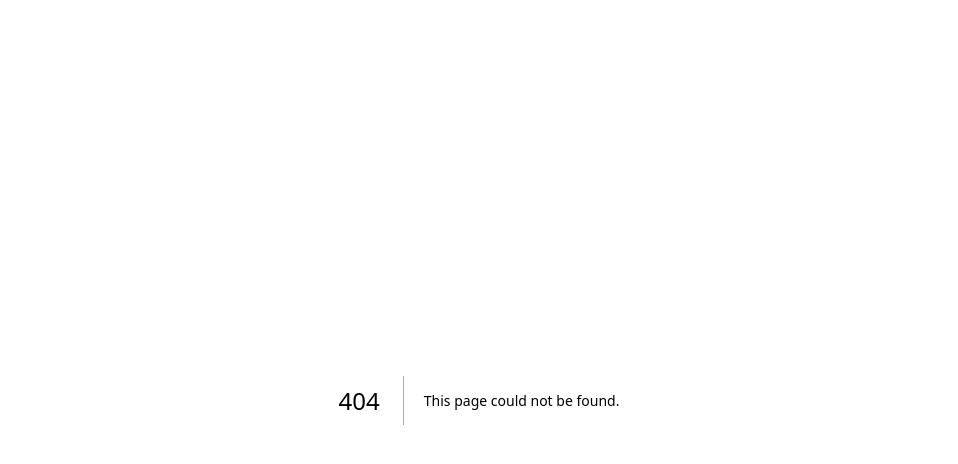
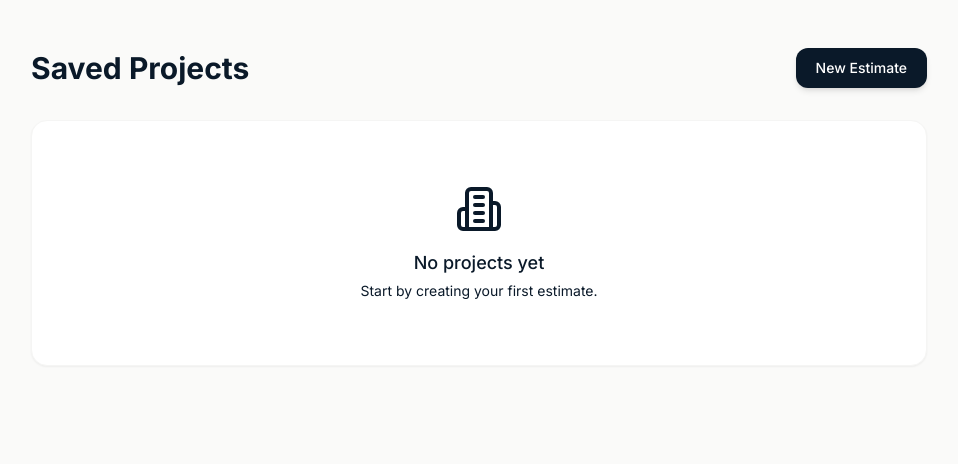
Before and after one commit to Neha-Shoaib/tameer-ai, a Next.js app in the folder frontend/: page /projects in a window 1280 px wide. Before the commit this address had no page. Shown: the top 464 px of the page, without its empty margins (161-1119 px from the left). Built offline with nearby package versions, Linux system fonts and the light colour scheme.

Commit message:
Create ProjectsPage component to manage projects

```diff
--- /dev/null
+++ b/frontend/app/projects/page.tsx
@@ -0,0 +1,81 @@
+"use client";
+import React, { useEffect, useState } from "react";
+import Link from "next/link";
+import { Card } from "@/components/ui/Card";
+import { Button } from "@/components/ui/Button";
+import { Building2, Calendar, Trash2 } from "lucide-react";
+import { formatCroreLakh } from "@/lib/utils";
+
+interface SavedProject {
+  id: string;
+  title: string;
+  date: string;
+  data: any;
+}
+
+export default function ProjectsPage() {
+  const [projects, setProjects] = useState<SavedProject[]>([]);
+
+  useEffect(() => {
+    try {
+      const saved = JSON.parse(localStorage.getItem('tameer_projects') || '[]');
+      setProjects(saved);
+    } catch (e) {
+      console.error(e);
+    }
+  }, []);
+
+  const handleDelete = (id: string) => {
+    const updated = projects.filter(p => p.id !== id);
+    setProjects(updated);
+    localStorage.setItem('tameer_projects', JSON.stringify(updated));
+  };
+
+  const handleOpen = (project: SavedProject) => {
+    localStorage.setItem('tameer_current_estimate', JSON.stringify(project.data));
+    window.location.href = "/dashboard";
+  };
+
+  return (
+    <div className="min-h-screen bg-sand-50 py-12 px-4 sm:px-6 lg:px-8">
+      <div className="max-w-4xl mx-auto space-y-8">
+        <div className="flex justify-between items-center">
+          <h1 className="text-3xl font-bold text-navy-900">Saved Projects</h1>
+          <Link href="/estimator">
+            <Button>New Estimate</Button>
+          </Link>
+        </div>
+
+        {projects.length === 0 ? (
+          <Card className="text-center py-16">
+            <Building2 className="w-12 h-12 text-navy-200 mx-auto mb-4" />
+            <h3 className="text-lg font-medium text-navy-600">No projects yet</h3>
+            <p className="text-sm text-navy-400 mt-1">Start by creating your first estimate.</p>
+          </Card>
+        ) : (
+          <div className="grid gap-4">
+            {projects.map((proj) => (
+              <Card key={proj.id} className="flex flex-col sm:flex-row justify-between items-start sm:items-center gap-4 hover:border-emerald-200 transition-colors">
+                <div>
+                  <h3 className="text-lg font-semibold text-navy-900">{proj.title}</h3>
+                  <div className="flex items-center gap-4 text-sm text-navy-500 mt-2">
+                    <span className="flex items-center gap-1"><Calendar className="w-4 h-4" /> {new Date(proj.date).toLocaleDateString()}</span>
+                    <span className="font-medium text-emerald-600">{formatCroreLakh(proj.data.cost_summary?.grand_total || 0)}</span>
+                  </div>
+                </div>
+                <div className="flex gap-2 w-full sm:w-auto">
+                  <Button variant="outline" className="flex-1 sm:flex-none text-red-600 border-red-200 hover:bg-red-50" onClick={() => handleDelete(proj.id)}>
+                    <Trash2 className="w-4 h-4" />
+                  </Button>
+                  <Button className="flex-1 sm:flex-none" onClick={() => handleOpen(proj)}>
+                    Open
+                  </Button>
+                </div>
+              </Card>
+            ))}
+          </div>
+        )}
+      </div>
+    </div>
+  );
+}
```
